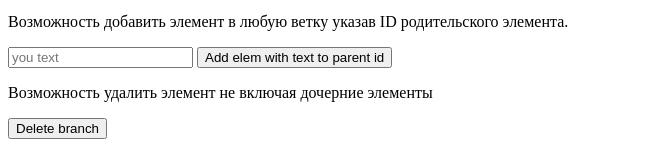
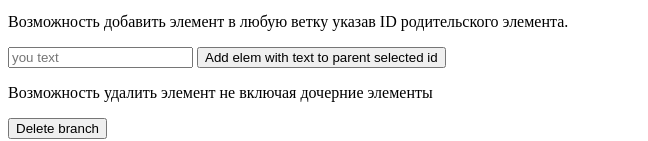
Before and after one commit to Shurara/tree-js-project, a plain HTML site: page index.html in a window 1280 px wide. Shown: the part 254-395 px from the top of the page, without its empty margins (0-648 px from the left). Drawn offline with Linux system fonts and the light colour scheme.

Commit message:
31012019

```diff
--- a/index.html
+++ b/index.html
@@ -13,7 +13,7 @@
 
     <form class="addElement">
       <input class="addElementInput" type="text" placeholder="you text" />
-      <input type="submit" value="Add elem with text to parent id" />
+      <input type="submit" value="Add elem with text to parent selected id" />
     </form>
     <p>Возможность удалить элемент не включая дочерние элементы</p>
     <button class="deleteBranch" type="button">Delete branch</button>
--- a/js/app.js
+++ b/js/app.js
@@ -16,6 +16,7 @@ const {items} = data;
 function createChildElem(id, label) {
     const child = document.createElement("li");
     child.id = id;
+    //child.textContent = "id " + id + " value " + label;
     child.textContent = label;
     return child;
 }
```
